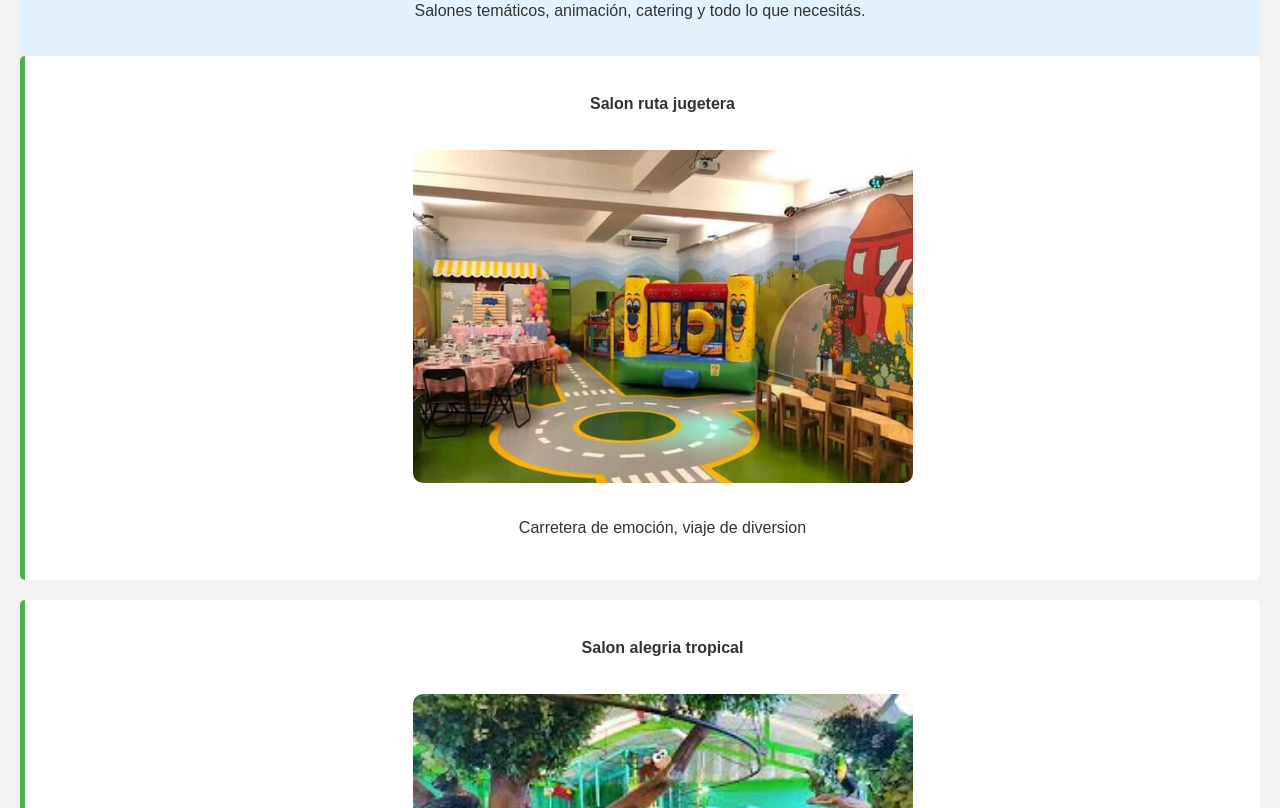
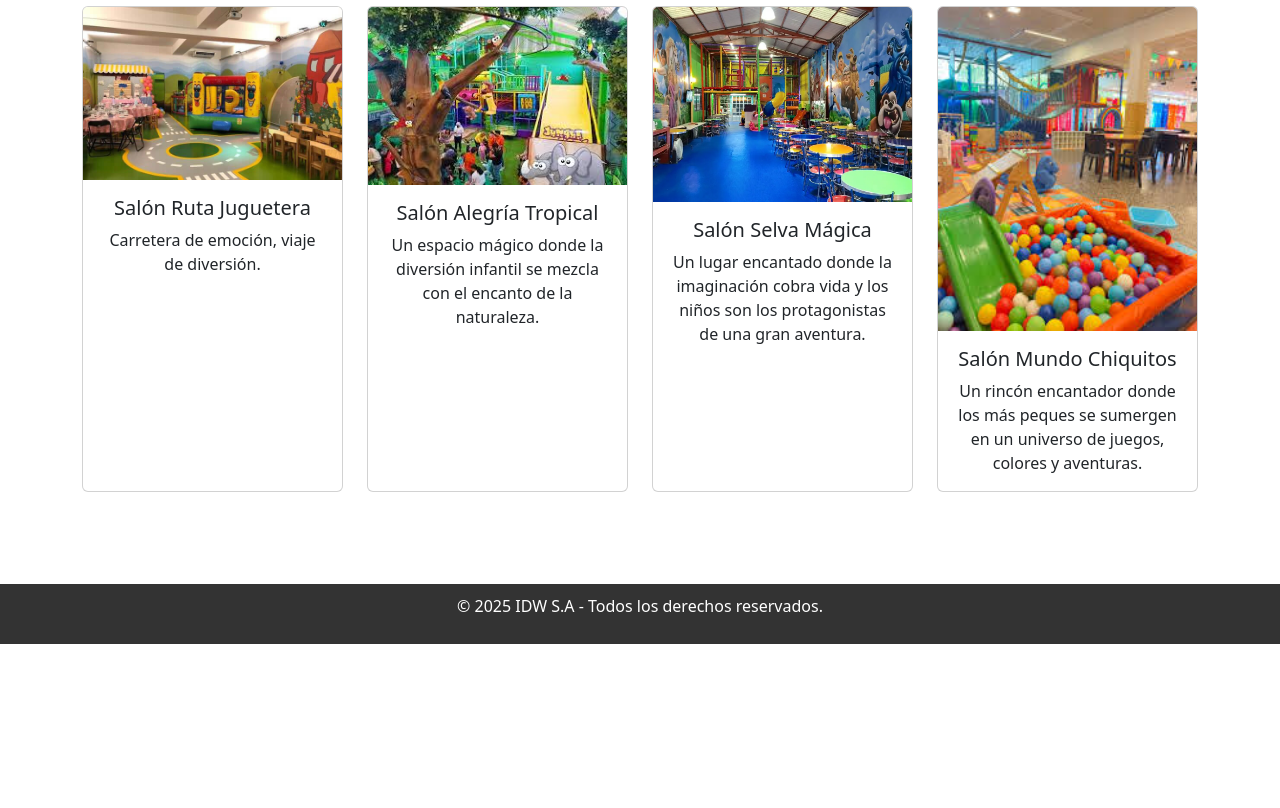
Before and after one commit to brixz/IDW-S.A, a plain HTML site: page index.html in a window 1280 px wide. Shown: the part 236-1044 px from the top of the page. After the commit the page ends 880 px from the top, so only its background shows below. Drawn offline with nearby package versions, Linux system fonts and the light colour scheme.

Commit message:
cambios 2da entrega

```diff
--- a/css/estilos.css
+++ b/css/estilos.css
@@ -28,47 +28,56 @@ body {
 }
 
 .hero {
-    background-color: #e3f2fd;
+  /* background-color: #e3f2fd;
   padding: 20px;
   border-radius: 5px;
-    text-align: center;
+  text-align: center; */
+  @extend .bg-light, .p-4, .rounded, .text-center;
 }
 
+
 .destacados, .destacados2, .destacados3, .destacados4 {
-  background: #fff;
+/* background: #fff;
 padding: 20px;
 margin-bottom: 20px;
 border-left: 5px solid #4CAF50;
-  border-radius: 5px;
+border-radius: 5px; */
 }
+
 
 .destacados ol,
 .destacados2 ol,
 .destacados3 ol,
 .destacados4 ol {
+/* list-style: none;
+padding: 50;
+margin: 50; */
 list-style: none;
-  padding: 50;
-  margin: 50;
+padding-left: 0;
+margin: 0;
 }
+
 
 .destacados li,
 .destacados2 li,
 .destacados3 li,
 .destacados4 li {
-  margin-bottom: 20px;
+/* margin-bottom: 20px;
 line-height: 1.5;
-  text-align: center;
+text-align: center; */
 }
+
 
 .destacados img,
 .destacados2 img,
 .destacados3 img,
 .destacados4 img {
-  max-width: 100%;
+/* max-width: 100%;
 height: auto;
 border-radius: 10px;
 margin-top: 10px;
-  margin-bottom: 10px;
+margin-bottom: 10px; */
+border-radius: 10px;
 }
 
 form input, form textarea {
--- a/index.html
+++ b/index.html
@@ -4,6 +4,7 @@
   <meta charset="UTF-8" />
   <title>IDW S.A - Salones Infantiles</title>
   <link rel="stylesheet" href="css/estilos.css" />
+  <link href="https://cdn.jsdelivr.net/npm/bootstrap@5.3.6/dist/css/bootstrap.min.css" rel="stylesheet" integrity="sha384-4Q6Gf2aSP4eDXB8Miphtr37CMZZQ5oXLH2yaXMJ2w8e2ZtHTl7GptT4jmndRuHDT" crossorigin="anonymous">
 </head>
 <body>
   <header>
@@ -16,26 +17,69 @@
   </header>
 
   <main>
-    <section class="hero">
+    <section class="container my-5">
+      <h2 class="text-center mb-4">Nuestros Salones</h2>
+      <div class="row">
+        <div class="col-12 col-md-6 col-lg-3 mb-4">
+          <div class="card h-100 text-center">
+            <img src="img/img1.jpg" class="card-img-top img-fluid" alt="Salon 1">
+            <div class="card-body">
+              <h5 class="card-title">Salón Ruta Juguetera</h5>
+              <p class="card-text">Carretera de emoción, viaje de diversión.</p>
+            </div>
+          </div>
+        </div>
+
+        <div class="col-12 col-md-6 col-lg-3 mb-4">
+          <div class="card h-100 text-center">
+            <img src="img/img2.jpeg" class="card-img-top img-fluid" alt="Salon 2">
+            <div class="card-body">
+              <h5 class="card-title">Salón Alegría Tropical</h5>
+              <p class="card-text">Un espacio mágico donde la diversión infantil se mezcla con el encanto de la naturaleza.</p>
+            </div>
+          </div>
+        </div>
+
+        <div class="col-12 col-md-6 col-lg-3 mb-4">
+          <div class="card h-100 text-center">
+            <img src="img/img3.webp" class="card-img-top img-fluid" alt="Salon 3">
+            <div class="card-body">
+              <h5 class="card-title">Salón Selva Mágica</h5>
+              <p class="card-text">Un lugar encantado donde la imaginación cobra vida y los niños son los protagonistas de una gran aventura.</p>
+            </div>
+          </div>
+        </div>
+
+        <div class="col-12 col-md-6 col-lg-3 mb-4">
+          <div class="card h-100 text-center">
+            <img src="img/img4.jpg" class="card-img-top img-fluid" alt="Salon 4">
+            <div class="card-body">
+              <h5 class="card-title">Salón Mundo Chiquitos</h5>
+              <p class="card-text">Un rincón encantador donde los más peques se sumergen en un universo de juegos, colores y aventuras.</p>
+            </div>
+          </div>
+        </div>
+      </div>
+    </section>
+
+    <!-- <section class="hero">
       <h2>¡Organizá el mejor cumpleaños infantil!</h2>
       <p>Salones temáticos, animación, catering y todo lo que necesitás.</p>
     </section>
 
-    <section class="destacados">
-      <ol>
-        <li>
+    <section class="bg-white p-4 mb-4 border-start border-5 border-success rounded text-center">
+      <ol class="list-unstyled">
+        <li class="mb-3">
           <strong>Salon ruta jugetera</strong>
-          <br>
-          <br>
-          <img src="img/img1.jpg" alt="Salon 1" width="500">
-          <br>
+          <br><br>
+          <img src="img/img1.jpg" alt="Salon 1" class="img-fluid mb-3" width="500">
           <p>Carretera de emoción, viaje de diversion</p>
         </li>
       </ol>
     </section>
 
-    <section class="destacados2">
-      <ol>
+    <section class="bg-white p-4 mb-4 border-start border-5 border-success rounded text-center">
+      <ol class="list-unstyled">
         <li>
           <strong>Salon alegria tropical</strong>
           <br>
@@ -46,8 +90,8 @@
       </ol>
     </section>
 
-    <section class="destacados3">
-      <ol>
+    <section class="bg-white p-4 mb-4 border-start border-5 border-success rounded text-center">
+      <ol class="list-unstyled">
         <li>
           <strong>Salon Selva Magica</strong>
           <br>
@@ -58,8 +102,8 @@
       </ol>
     </section>
 
-    <section class="destacados4">
-      <ol>
+    <section class="bg-white p-4 mb-4 border-start border-5 border-success rounded text-center">
+      <ol class="list-unstyled">
         <li>
           <strong>Salon Mundo Chiquitos</strong>
           <br>
@@ -68,7 +112,7 @@
           <p>Un rincón encantador donde los más peques se sumergen en un universo de juegos, colores y aventuras.</p>
         </li>
       </ol>
-    </section>
+    </section> -->
   </main>
 
   <footer>
```
Lines whose indentation alone changed are shown as unchanged.
